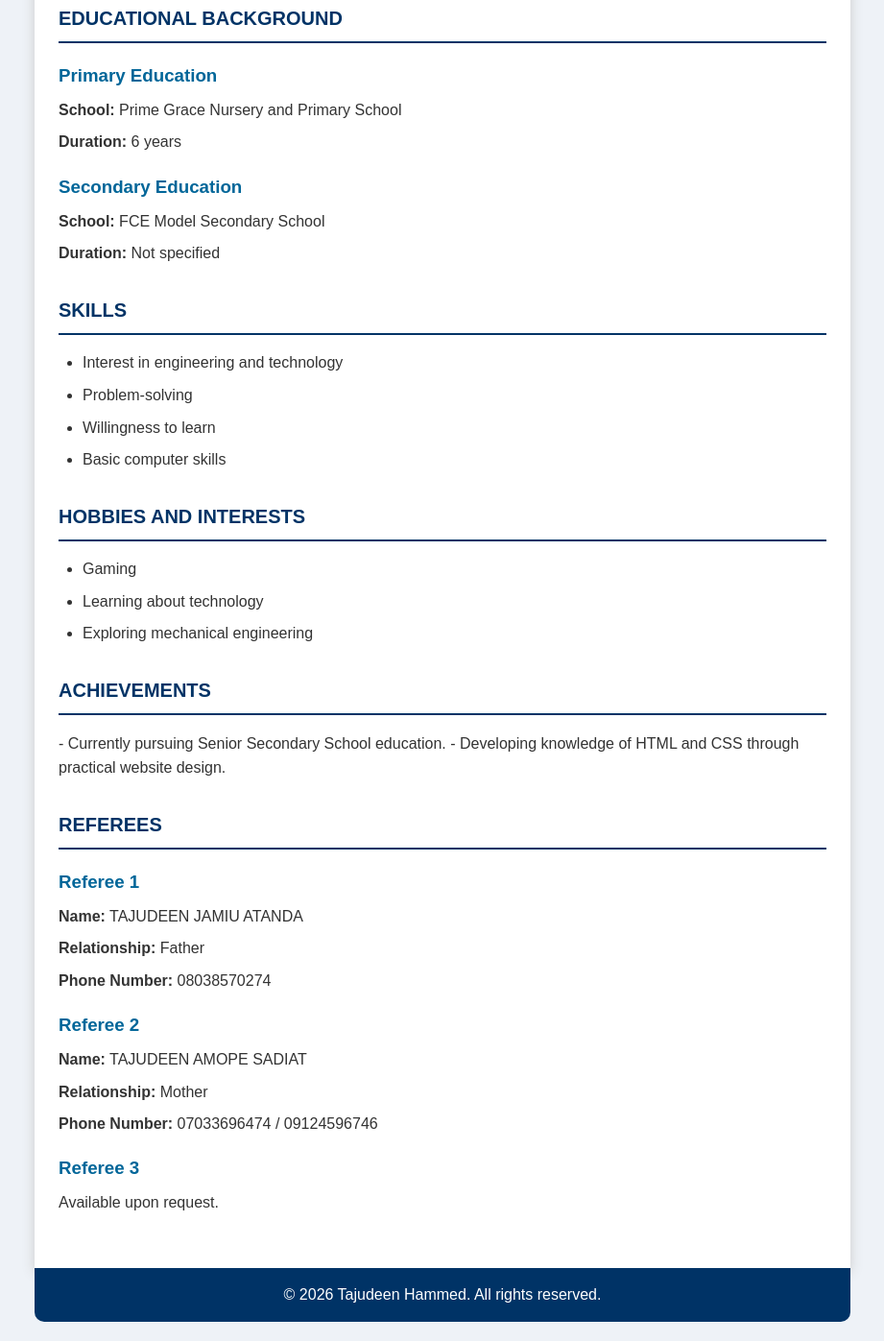
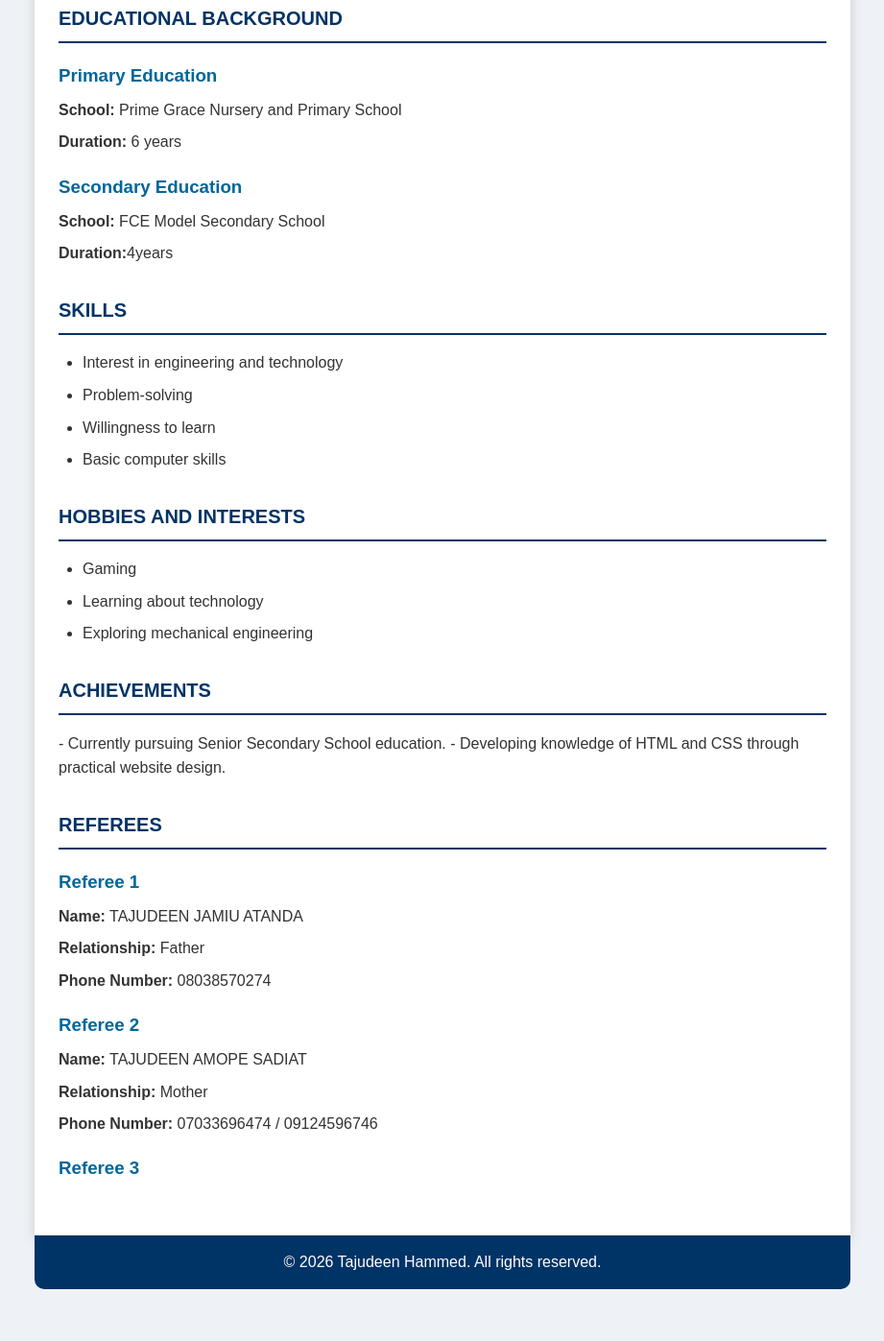
Before and after one commit to HAMMED-2026/my-cv-website, a plain HTML site: page index.html in a window 1280 px wide. Shown: the part 702-2099 px from the top of the page at 96% size, without its empty margins (179-1100 px from the left). After the commit the page ends 2065 px from the top, so only its background shows below. Drawn offline with Linux system fonts and the light colour scheme.

Commit message:
Update index.html

```diff
--- a/index.html
+++ b/index.html
@@ -46,7 +46,7 @@
 
             <h3>Secondary Education</h3>
             <p><strong>School:</strong> FCE Model Secondary School</p>
-            <p><strong>Duration:</strong> Not specified</p>
+            <p><strong>Duration:</strong>4years</p>
         </section>
 
         <section>
@@ -71,6 +71,7 @@
         <section>
             <h2>ACHIEVEMENTS</h2>
             - Currently pursuing Senior Secondary School education.
+
 - Developing knowledge of HTML and CSS through practical website design.</h>
         </section>
 
@@ -88,7 +89,6 @@
     <p><strong>Phone Number:</strong> 07033696474 / 09124596746</p>
 
     <h3>Referee 3</h3>
-    <p>Available upon request.</p>
 </section>
 
     </main>
```
